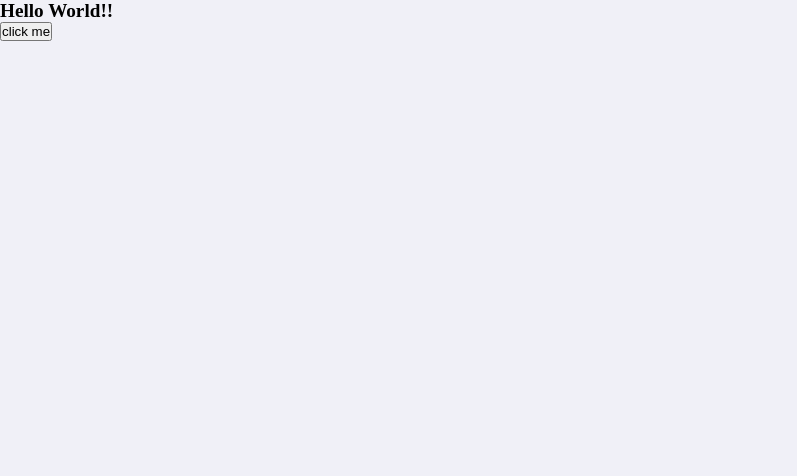
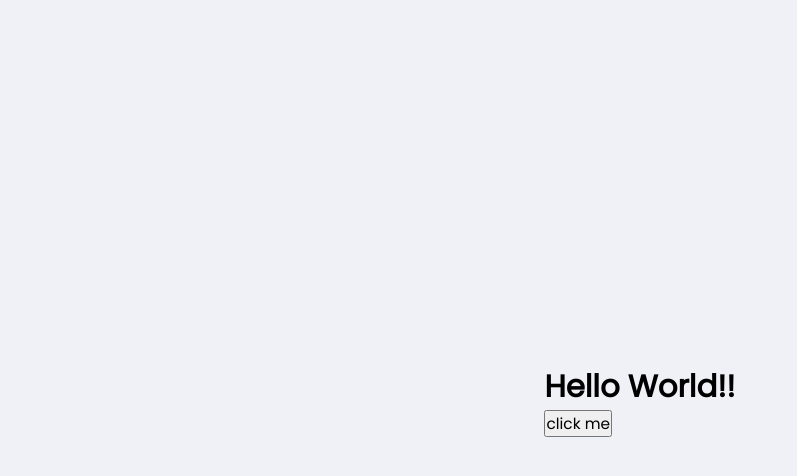
Before and after one commit to izabelvidal/NLW-2-Proffy, a React (Create React App) app: page / in a window 1280 px wide. Shown: the top 476 px of the page, without its empty margins (0-797 px from the left). Built offline with nearby package versions, Linux system fonts and the light colour scheme.

Commit message:
erro arrumado

```diff
--- a/src/assets/styles/global.css
+++ b/src/assets/styles/global.css
@@ -1,6 +1,4 @@
 :root{
-    font-size: 60%;
-
     --color-background: #F0F0F7;
     --color-primary-lighter: #9871F5;
     --color-primary-light: #916BEA;
@@ -19,6 +17,8 @@
     --color-button-text: #FFFFFF;
     --color-box-base: #FFFFFF;
     --color-box-footer: #FAFAFC;
+
+    font-size: 60%;
 }
 
 *{
@@ -34,3 +34,16 @@ html, body, #root{
 body{
     background: var(--color-background);
 }
+
+#root{
+    display: flex;
+    align-items: center;
+    justify-content: center;
+}
+
+body,
+input,
+button,
+textarea{
+    font: 500 1.6rem Poppins;
+}
--- a/src/styles/global.css
+++ /dev/null
@@ -1,47 +0,0 @@
-:root{
-    --color-background: #F0F0F7;
-    --color-primary-lighter: #9871F5;
-    --color-primary-light: #916BEA;
-    --color-primary: #8257E5;
-    --color-primary-dark: #774DD6;
-    --color-primary-darker: #6842C2;
-    --color-secundary: #04D361;
-    --color-secundary-dark: #04BF58;
-    --color-title-in-primary: #FFFFFF;
-    --color-text-in-primary: #D4C2FF;
-    --color-text-title: #32264D;
-    --color-text-complement: #9C98A6;
-    --color-text-base: #6A6180;
-    --color-line-in-white: #E6E6F0;
-    --color-input-background: #F8F8FC;
-    --color-button-text: #FFFFFF;
-    --color-box-base: #FFFFFF;
-    --color-box-footer: #FAFAFC;
-
-    font-size: 60%;
-}
-
-*{
-    margin: 0;
-    padding: 0;
-    box-sizing: border-box;
-}
-
-html, body, #root{
-    height: 100vh;
-}
-
-body{
-    background: var(--color-background);
-}
-
-#root{
-    top: 50%;
-    display: flex;
-    align-items: center;
-    justify-content: center;
-}
-
-body, input, button, textarea{
-    font: 500 1.6rem Poppins;
-}
```
